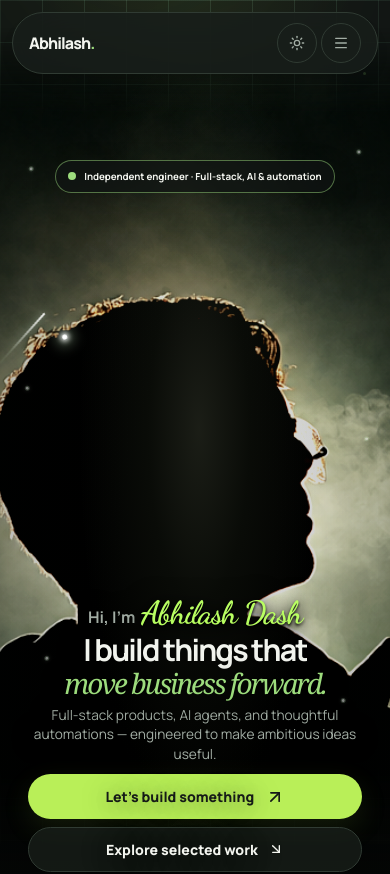
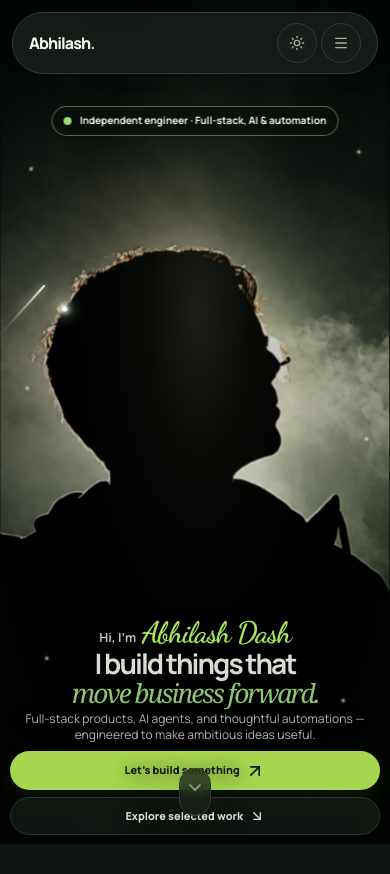
Before and after one commit to AbhilashDash10082k4/portfolio, a Next.js app: page / in a window 390 px wide. Shown: the top 874 px of the page. Built offline with nearby package versions, Linux system fonts and the light colour scheme.

Commit message:
fix(hero): responsive full-screen composition

```diff
--- a/app/globals.css
+++ b/app/globals.css
@@ -2143,3 +2143,241 @@ canvas {
     min-height: 2.55rem !important;
   }
 }
+
+
+/* Responsive cinematic hero composition: single-viewport layout, full-bleed image. */
+#hero {
+  min-height: 100vh !important;
+  min-height: 100svh !important;
+  height: 100vh !important;
+  height: 100svh !important;
+  padding: 0 !important;
+  overflow: clip !important;
+  isolation: isolate;
+  background: #030604 !important;
+}
+#hero > .page-container {
+  width: 100% !important;
+  max-width: none !important;
+  margin: 0 !important;
+  padding: 0 !important;
+}
+#hero .hero-editorial,
+#hero .hero-stage {
+  position: relative !important;
+  width: 100% !important;
+  height: 100vh !important;
+  height: 100svh !important;
+  min-height: 100vh !important;
+  min-height: 100svh !important;
+  margin: 0 !important;
+  padding: 0 !important;
+  overflow: hidden !important;
+}
+#hero .hero-stage {
+  display: block !important;
+  isolation: isolate !important;
+}
+#hero .hero-portrait-positioner {
+  position: absolute !important;
+  z-index: 0 !important;
+  inset: 0 auto 0 50% !important;
+  width: 100vw !important;
+  height: 100% !important;
+  margin: 0 !important;
+  padding: 0 !important;
+  transform: translateX(-50%) !important;
+  overflow: hidden !important;
+  border: 0 !important;
+  border-radius: 0 !important;
+  background: #030604 !important;
+  -webkit-mask-image: none !important;
+  mask-image: none !important;
+  pointer-events: none !important;
+}
+#hero .hero-portrait-layer {
+  position: absolute !important;
+  inset: 0 !important;
+  width: 100% !important;
+  height: 100% !important;
+  margin: 0 !important;
+  padding: 0 !important;
+  overflow: hidden !important;
+  border: 0 !important;
+  border-radius: 0 !important;
+  background: #030604 !important;
+  box-shadow: none !important;
+  isolation: isolate !important;
+  -webkit-mask-image: none !important;
+  mask-image: none !important;
+}
+#hero .hero-portrait-layer::before,
+#hero .hero-portrait-layer::after {
+  display: none !important;
+  content: none !important;
+}
+#hero .hero-portrait-layer > img {
+  position: absolute !important;
+  inset: 0 !important;
+  display: block !important;
+  width: 100% !important;
+  height: 100% !important;
+  object-fit: cover !important;
+  object-position: center 48% !important;
+  opacity: 1 !important;
+  filter: saturate(.84) contrast(1.06) brightness(.9) !important;
+  -webkit-mask-image: none !important;
+  mask-image: none !important;
+}
+#hero .hero-eyebrow {
+  position: absolute !important;
+  z-index: 5 !important;
+  top: clamp(5.7rem, 10svh, 7.4rem) !important;
+  left: 50% !important;
+  width: max-content;
+  max-width: calc(100% - 2rem) !important;
+  margin: 0 !important;
+  padding: .55rem 1rem !important;
+  transform: translateX(-50%) !important;
+  text-align: center !important;
+  font-size: clamp(.62rem, .8vw, .82rem) !important;
+  line-height: 1.35 !important;
+  white-space: normal !important;
+  border-color: rgba(157,220,125,.48) !important;
+  background: rgba(9,14,10,.72) !important;
+  color: #f3f5ef !important;
+  box-shadow: 0 8px 28px rgba(0,0,0,.18) !important;
+  -webkit-backdrop-filter: blur(12px) !important;
+  backdrop-filter: blur(12px) !important;
+}
+#hero .hero-copy-layer {
+  position: absolute !important;
+  z-index: 4 !important;
+  left: 50% !important;
+  bottom: clamp(.75rem, 2.5svh, 2.5rem) !important;
+  width: min(92vw, 72rem) !important;
+  margin: 0 !important;
+  padding: 0 !important;
+  transform: translateX(-50%) !important;
+  text-align: center !important;
+  text-shadow: 0 2px 18px rgba(0,0,0,.72) !important;
+}
+#hero .hero-copy-layer .hero-name {
+  margin: 0 0 .1rem !important;
+  color: #d5ded3 !important;
+  font-size: clamp(.82rem, 1.25vw, 1.15rem) !important;
+  line-height: 1.2 !important;
+}
+#hero .hero-copy-layer .hero-name-script {
+  font-size: clamp(2rem, 4vw, 3.65rem) !important;
+  line-height: 1.05 !important;
+  color: #b9ff62 !important;
+  text-shadow: 0 2px 5px rgba(0,0,0,.98), 0 4px 20px rgba(0,0,0,.92) !important;
+}
+#hero .hero-copy-layer .page-title {
+  max-width: 100% !important;
+  margin: 0 auto !important;
+  font-size: clamp(2rem, 4.1vw, 4.25rem) !important;
+  line-height: .98 !important;
+  letter-spacing: -.07em !important;
+  text-wrap: balance;
+}
+#hero .hero-copy-layer .hero-title-italic {
+  margin-top: .08em !important;
+  font-size: .94em !important;
+  line-height: 1 !important;
+}
+#hero .hero-copy-layer .page-copy {
+  max-width: 43rem !important;
+  margin: .45rem auto 0 !important;
+  color: rgba(238,243,233,.84) !important;
+  font-size: clamp(.78rem, 1vw, 1rem) !important;
+  line-height: 1.4 !important;
+}
+#hero .hero-copy-layer .hero-actions {
+  display: flex !important;
+  flex-direction: row !important;
+  flex-wrap: wrap !important;
+  align-items: center !important;
+  justify-content: center !important;
+  gap: .55rem !important;
+  margin: .7rem auto 0 !important;
+}
+#hero .hero-copy-layer .primary-button,
+#hero .hero-copy-layer .secondary-button {
+  min-height: 2.65rem !important;
+  padding: .65rem 1rem !important;
+  font-size: clamp(.72rem, .85vw, .86rem) !important;
+  white-space: nowrap;
+}
+#hero .hero-editorial-note { display: none !important; }
+#hero > .pointer-events-none { display: none !important; }
+
+/* Tablet and laptop: retain the same chest-level composition with tighter type. */
+@media (min-width: 768px) and (max-width: 1399px) {
+  #hero .hero-copy-layer { width: min(94vw, 58rem) !important; bottom: clamp(.65rem, 1.8svh, 1.25rem) !important; }
+  #hero .hero-copy-layer .hero-name-script { font-size: clamp(2rem, 4vw, 3rem) !important; }
+  #hero .hero-copy-layer .page-title { font-size: clamp(2.05rem, 4vw, 3.35rem) !important; }
+  #hero .hero-copy-layer .page-copy { max-width: 38rem !important; margin-top: .35rem !important; }
+  #hero .hero-copy-layer .hero-actions { margin-top: .5rem !important; }
+  #hero .hero-copy-layer .primary-button,
+  #hero .hero-copy-layer .secondary-button { min-height: 2.5rem !important; padding: .55rem .9rem !important; }
+}
+
+/* Compact-height displays prioritize fitting every hero element above the fold. */
+@media (max-height: 760px) {
+  #hero .hero-eyebrow { top: clamp(5.2rem, 9svh, 6.2rem) !important; }
+  #hero .hero-copy-layer { bottom: .55rem !important; }
+  #hero .hero-copy-layer .hero-name-script { font-size: clamp(1.8rem, 3.5vw, 2.7rem) !important; }
+  #hero .hero-copy-layer .page-title { font-size: clamp(1.8rem, 3.5vw, 3rem) !important; }
+  #hero .hero-copy-layer .page-copy { margin-top: .25rem !important; line-height: 1.3 !important; }
+  #hero .hero-copy-layer .hero-actions { margin-top: .4rem !important; }
+  #hero .hero-copy-layer .primary-button,
+  #hero .hero-copy-layer .secondary-button { min-height: 2.35rem !important; padding-block: .45rem !important; }
+}
+
+/* Mobile: keep the full portrait behind the copy and avoid a tall stacked CTA. */
+@media (max-width: 767px) {
+  #hero .hero-eyebrow {
+    top: 6.6rem !important;
+    padding: .48rem .7rem !important;
+    font-size: clamp(.59rem, 2.6vw, .7rem) !important;
+    line-height: 1.3 !important;
+  }
+  #hero .hero-portrait-layer > img { object-position: center 48% !important; }
+  #hero .hero-copy-layer {
+    width: calc(100% - 1.25rem) !important;
+    bottom: max(.55rem, env(safe-area-inset-bottom)) !important;
+  }
+  #hero .hero-copy-layer .hero-name { font-size: clamp(.75rem, 3.2vw, .95rem) !important; }
+  #hero .hero-copy-layer .hero-name-script { font-size: clamp(1.8rem, 7.6vw, 2.65rem) !important; }
+  #hero .hero-copy-layer .page-title { font-size: clamp(1.72rem, 7.2vw, 2.65rem) !important; line-height: .99 !important; }
+  #hero .hero-copy-layer .page-copy {
+    max-width: 31rem !important;
+    margin-top: .3rem !important;
+    font-size: clamp(.72rem, 3.1vw, .86rem) !important;
+    line-height: 1.32 !important;
+  }
+  #hero .hero-copy-layer .hero-actions {
+    width: 100% !important;
+    gap: .4rem !important;
+    margin-top: .5rem !important;
+  }
+  #hero .hero-copy-layer .primary-button,
+  #hero .hero-copy-layer .secondary-button {
+    min-height: 2.4rem !important;
+    padding: .55rem .72rem !important;
+    font-size: clamp(.65rem, 2.8vw, .78rem) !important;
+    gap: .35rem !important;
+  }
+}
+@media (max-width: 380px) {
+  #hero .hero-copy-layer .page-title { font-size: clamp(1.62rem, 7vw, 2rem) !important; }
+  #hero .hero-copy-layer .hero-name-script { font-size: clamp(1.72rem, 7.5vw, 2.2rem) !important; }
+  #hero .hero-copy-layer .primary-button,
+  #hero .hero-copy-layer .secondary-button { white-space: normal; }
+}
+@media (prefers-reduced-motion: reduce) {
+  #hero .hero-portrait-layer,
+  #hero .hero-copy-layer { animation: none !important; opacity: 1 !important; }
+}
--- a/components/Hero/Hero.tsx
+++ b/components/Hero/Hero.tsx
@@ -6,10 +6,9 @@ export function Hero() {
   return (
     <Section
       id="hero"
-      className="relative flex min-h-[92svh] items-center overflow-hidden pb-24 pt-32 md:min-h-screen md:pt-28"
+      className="relative flex min-h-[100svh] items-stretch overflow-hidden p-0"
     >
-      <div aria-hidden="true" className="pointer-events-none absolute -right-28 top-1/4 size-72 rounded-full bg-accent/20 blur-3xl md:size-[28rem]" />
-      <div className="page-container relative z-10 pt-5">
+      <div className="page-container relative z-10 w-full max-w-none p-0">
         <Intro />
       </div>
       <ScrollButton />
```
